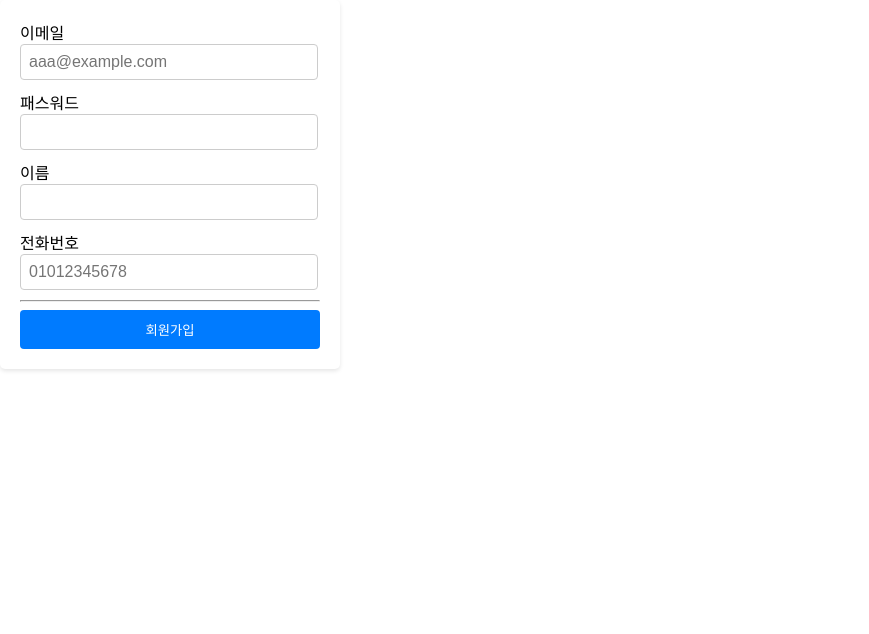
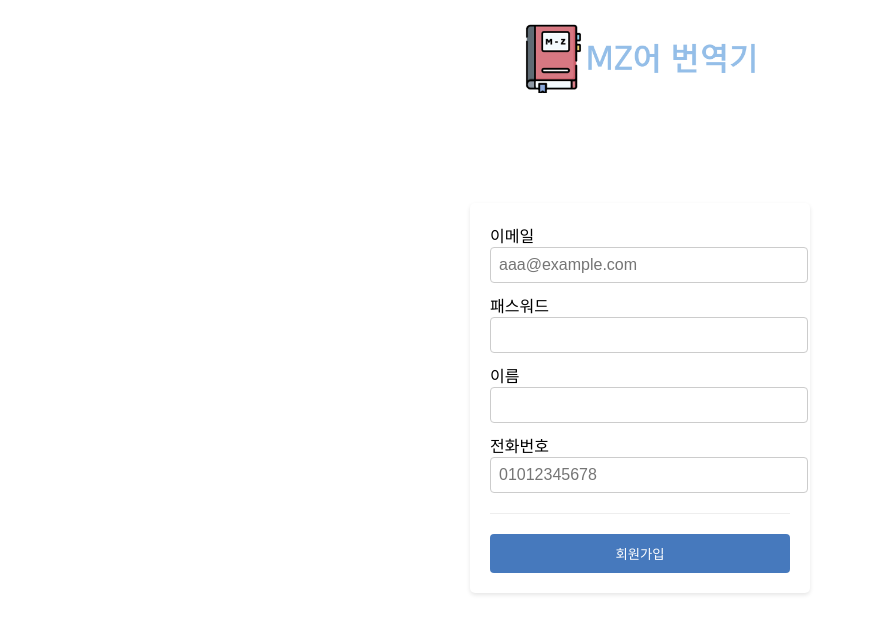
Before and after one commit to Byeanseojin/frontend, a Vue app: page /signup in a window 1280 px wide. Shown: the top 634 px of the page, without its empty margins (0-869 px from the left). Built offline with nearby package versions, Linux system fonts and the light colour scheme.

Commit message:
회원가입

```diff
--- a/src/views/SignupView.vue
+++ b/src/views/SignupView.vue
@@ -1,4 +1,10 @@
-<template>
+네, 이해했습니다. 귀하가 제시한 구조를 바탕으로 회원가입 폼을 수정하겠습니다. 다음은 요청하신 구조로 변경된 코드입니다:
+vueCopy<template>
+  <div class="page-container">
+    <div class="header-container">
+      <span class="logo"></span>
+    </div>
+    <div class="signup-container">
       <form @submit.prevent="submit" class="signup-form">
         <label for="email">
           <span>이메일</span>
@@ -21,8 +27,10 @@
           <span v-if="state.mobileError" class="error-message">{{ state.mobileError }}</span>
         </label>
         <hr />
-    <button type="submit">회원가입</button>
+        <button type="submit" id="signupBtn">회원가입</button>
       </form>
+    </div>
+  </div>
 </template>
 
 <script>
@@ -118,6 +126,37 @@ export default {
 </script>
 
 <style>
+.page-container {
+  display: flex;
+  flex-direction: column;
+  min-height: 100vh;
+}
+
+.header-container {
+  display: flex;
+  justify-content: center; /* 로고를 좌우 중앙으로 정렬 */
+  align-items: center;
+  padding: 20px;
+  background-color: none;
+}
+
+.logo {
+  background-image: url('../assets/logo.png');
+  background-size: contain; /* 이미지가 요소 안에 맞도록 조정 */
+  background-repeat: no-repeat; /* 이미지 반복 안 함 */
+  background-position: center; /* 이미지 중앙에 배치 */
+  width: 300px;  /* 원하는 크기로 설정 */
+  height: 80px;  /* 원하는 크기로 설정 */
+}
+
+.signup-container {
+  flex: 0.5;
+  display: flex;
+  justify-content: center;
+  align-items: center;
+  padding: 20px;
+}
+
 .signup-form {
   background-color: #fff;
   padding: 20px;
@@ -133,7 +172,7 @@ label {
 
 input[type="text"],
 input[type="password"] {
-  width: calc(100% - 20px);
+  width: 100%;
   padding: 8px;
   font-size: 16px;
   border: 1px solid #ccc;
@@ -143,7 +182,7 @@ input[type="password"] {
 button {
   width: 100%;
   padding: 10px;
-  background-color: #007bff;
+  background-color: #4679BD;
   color: #fff;
   border: none;
   border-radius: 4px;
@@ -159,4 +198,10 @@ button:hover {
   font-size: 12px;
   margin-top: 5px;
 }
+
+hr {
+  margin: 20px 0;
+  border: none;
+  border-top: 1px solid #eee;
+}
 </style>
```
Lines whose indentation alone changed are shown as unchanged.
